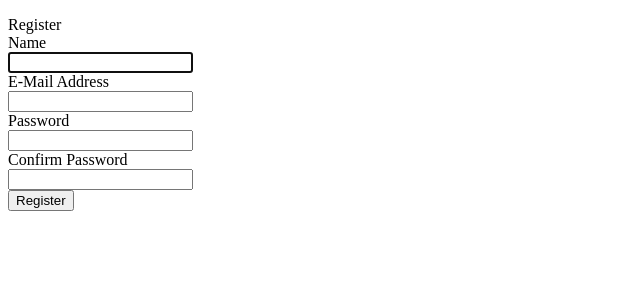
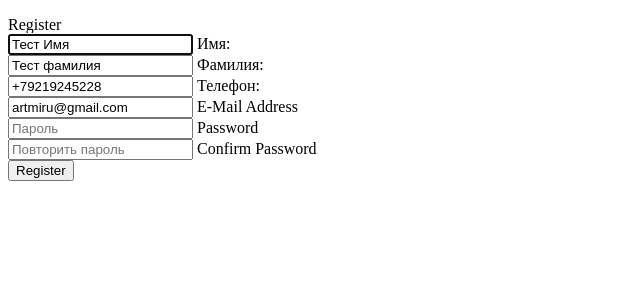
Before and after one commit to artmiru/main, a Laravel app: page /register in a window 1280 px wide. Shown: the part 78-378 px from the top of the page, without its empty margins (0-640 px from the left). Run offline with Laravel 8, Linux system fonts and the light colour scheme.

Commit message:
Редактировал страницу регистрации

```diff
--- a/app/Http/Controllers/Auth/RegisterController.php
+++ b/app/Http/Controllers/Auth/RegisterController.php
@@ -5,6 +5,8 @@ namespace App\Http\Controllers\Auth;
 use App\Http\Controllers\Controller;
 use App\Providers\RouteServiceProvider;
 use App\Models\User;
+use App\Models\Phone;
+use DB;
 use Illuminate\Foundation\Auth\RegistersUsers;
 use Illuminate\Support\Facades\Hash;
 use Illuminate\Support\Facades\Validator;
@@ -50,8 +52,10 @@ class RegisterController extends Controller
     protected function validator(array $data)
     {
         return Validator::make($data, [
-            'name' => ['required', 'string', 'max:255'],
-            'email' => ['required', 'string', 'email', 'max:255', 'unique:users'],
+            'name' => ['required', 'string', 'min:2', 'max:255'],
+            'family' => ['required', 'string', 'min:2', 'max:255'],
+            'phone' => ['required', 'string', 'min:11', 'max:12'],
+            'email' => ['required', 'string', 'email', 'max:255'],
             'password' => ['required', 'string', 'min:8', 'confirmed'],
         ]);
     }
@@ -64,10 +68,33 @@ class RegisterController extends Controller
      */
     protected function create(array $data)
     {
-        return User::create([
+        $user =  User::create([
+            'username' => $this->generateUniqueCode(),
             'name' => $data['name'],
+            'family' => $data['family'],
             'email' => $data['email'],
             'password' => Hash::make($data['password']),
         ]);
+        $this->PhoneCreate($data['phone'],$user->id);
+        return $user;
+    }
+
+    protected function PhoneCreate($phone,$user_id){
+
+        if($phone = DB::table('phones')->where('phone',$phone)->first()){
+            DB::table('phone_user')->insert(['user_id' => $user_id,'phone_id' => $phone->id]);
+        }else{
+            $phone = Phone::create(['phone' => $phone]);
+            DB::table('phone_user')->insert(['user_id' => $user_id,'phone_id' => $phone->id]);
+        }
+    }
+
+    public function generateUniqueCode()
+    {
+        do {
+            $code = random_int(10000, 99999);
+        } while (User::where("username", "=", $code)->first());
+
+        return $code;
     }
 }
--- a/app/Models/User.php
+++ b/app/Models/User.php
@@ -19,6 +19,12 @@ class User extends Authenticatable
      */
     protected $fillable = [
         'name',
+        'family',
+        'patronymic',
+        'username',
+        'blist',
+        'cookie_id',
+        'comments',
         'email',
         'password',
     ];
--- a/resources/views/auth/register.blade.php
+++ b/resources/views/auth/register.blade.php
@@ -11,62 +11,81 @@
                         <form method="POST" action="{{ route('register') }}">
                             @csrf
 
-                        <div class="form-group row">
-                            <label for="name" class="col-md-4 col-form-label text-md-right">{{ __('Name') }}</label>
-
-                            <div class="col-md-6">
-                                <input id="name" type="text" class="form-control @error('name') is-invalid @enderror" name="name" value="{{ old('name') }}" required autocomplete="name" autofocus>
-
+                            <div class="form-floating mb-3">
+                                <input id="name" type="text"
+                                       class="form-control @error('name') is-invalid @enderror" name="name"
+                                       value="Тест Имя" required autocomplete="name" autofocus
+                                       placeholder="Имя">
+                            <!-- {{ old('name') }} -->
+                                <label for="name">Имя:</label>
                                 @error('name')
                                 <span class="invalid-feedback" role="alert">
                                         <strong>{{ $message }}</strong>
                                     </span>
                                 @enderror
                             </div>
+
+                            <div class="form-floating mb-3">
+                                <input id="family" type="text"
+                                       class="form-control @error('family') is-invalid @enderror" name="family"
+                                       value="Тест фамилия" required autocomplete="family" autofocus
+                                       placeholder="Фамилия">
+                                <label for="family">Фамилия:</label>
+                                @error('family')
+                                <span class="invalid-feedback" role="alert">
+                                        <strong>{{ $message }}</strong>
+                                    </span>
+                                @enderror
+                            </div>
+                            <div class="form-floating mb-3">
+                                <input id="phone" type="text"
+                                       class="form-control @error('phone') is-invalid @enderror" name="phone"
+                                       value="+79219245228" required autocomplete="phone" autofocus
+                                       placeholder="Телефон">
+                                <label for="phone">Телефон:</label>
+
+                                @error('phone')
+                                <span class="invalid-feedback" role="alert">
+                                        <strong>{{ $message }}</strong>
+                                    </span>
+                                @enderror
+
                             </div>
 
-                        <div class="form-group row">
-                            <label for="email" class="col-md-4 col-form-label text-md-right">{{ __('E-Mail Address') }}</label>
-
-                            <div class="col-md-6">
-                                <input id="email" type="email" class="form-control @error('email') is-invalid @enderror" name="email" value="{{ old('email') }}" required autocomplete="email">
-
+                            <div class="form-floating mb-3">
+                                <input id="email" type="email"
+                                       class="form-control @error('email') is-invalid @enderror" name="email"
+                                       value="artmiru@gmail.com" required autocomplete="email" placeholder="Емайл">
+                                <label for="email">{{ __('E-Mail Address') }}</label>
                                 @error('email')
                                 <span class="invalid-feedback" role="alert">
                                         <strong>{{ $message }}</strong>
                                     </span>
                                 @enderror
                             </div>
-                        </div>
 
-                        <div class="form-group row">
-                            <label for="password" class="col-md-4 col-form-label text-md-right">{{ __('Password') }}</label>
+                            <div class="form-floating mb-3">
 
-                            <div class="col-md-6">
-                                <input id="password" type="password" class="form-control @error('password') is-invalid @enderror" name="password" required autocomplete="new-password">
-
+                                <input id="password" type="password"
+                                       class="form-control @error('password') is-invalid @enderror" name="password"
+                                       required autocomplete="new-password" placeholder="Пароль">
+                                <label for="password">{{ __('Password') }}</label>
                                 @error('password')
                                 <span class="invalid-feedback" role="alert">
                                         <strong>{{ $message }}</strong>
                                     </span>
                                 @enderror
                             </div>
+                            <div class="form-floating mb-3">
+                                <input id="password-confirm" type="password" class="form-control"
+                                       name="password_confirmation" required autocomplete="new-password"
+                                       placeholder="Повторить пароль">
+                                <label for="password-confirm">{{ __('Confirm Password') }}</label>
                             </div>
-
-                        <div class="form-group row">
-                            <label for="password-confirm" class="col-md-4 col-form-label text-md-right">{{ __('Confirm Password') }}</label>
-
-                            <div class="col-md-6">
-                                <input id="password-confirm" type="password" class="form-control" name="password_confirmation" required autocomplete="new-password">
-                            </div>
-                        </div>
-
-                        <div class="form-group row mb-0">
-                            <div class="col-md-6 offset-md-4">
+                            <div class="mb-2 row text-center">
                                 <button type="submit" class="btn btn-primary">
                                     {{ __('Register') }}
                                 </button>
-                            </div>
                             </div>
                         </form>
                     </div>
--- a/resources/views/layouts/app.blade.php
+++ b/resources/views/layouts/app.blade.php
@@ -53,7 +53,7 @@
                             @endif
                         @else
                             <li class="nav-item dropdown">
-                                <a id="navbarDropdown" class="nav-link dropdown-toggle" href="#" role="button" data-toggle="dropdown" aria-haspopup="true" aria-expanded="false" v-pre>
+                                <a id="navbarDropdown" class="nav-link dropdown-toggle" href="#" role="button" data-bs-toggle="dropdown" aria-haspopup="true" aria-expanded="false" v-pre>
                                     {{ Auth::user()->name }}
                                 </a>
 
--- a/resources/views/layouts/mk-layout.blade.php
+++ b/resources/views/layouts/mk-layout.blade.php
@@ -4,6 +4,8 @@
     <!-- Required meta tags -->
     <meta charset="utf-8">
     <meta name="viewport" content="width=device-width, initial-scale=1">
+    <link rel="icon" href="https://artmir.ru/favicon.ico" type="image/x-icon">
+    <link rel="shortcut icon" href="https://artmir.ru/favicon.ico" type="image/x-icon">
     <link rel="stylesheet" href="{{ mix('/css/app.css') }}">
     <title>@yield('page_title')</title>
     <style>
--- a/routes/web.php
+++ b/routes/web.php
@@ -17,6 +17,7 @@ use \App\Http\Controllers\MkController;
 //    return view('mk.list');
 //});
 Route::get('mk',[MkController::class,'index']);
+Route::get('/',[MkController::class,'index']);
 
 Auth::routes();
 
```
Also changed, not shown: app/Models/Phone.php (added, +14 -0 lines), resources/views/auth/login.blade.php (+4 -5 lines). Lines whose indentation alone changed are shown as unchanged.
